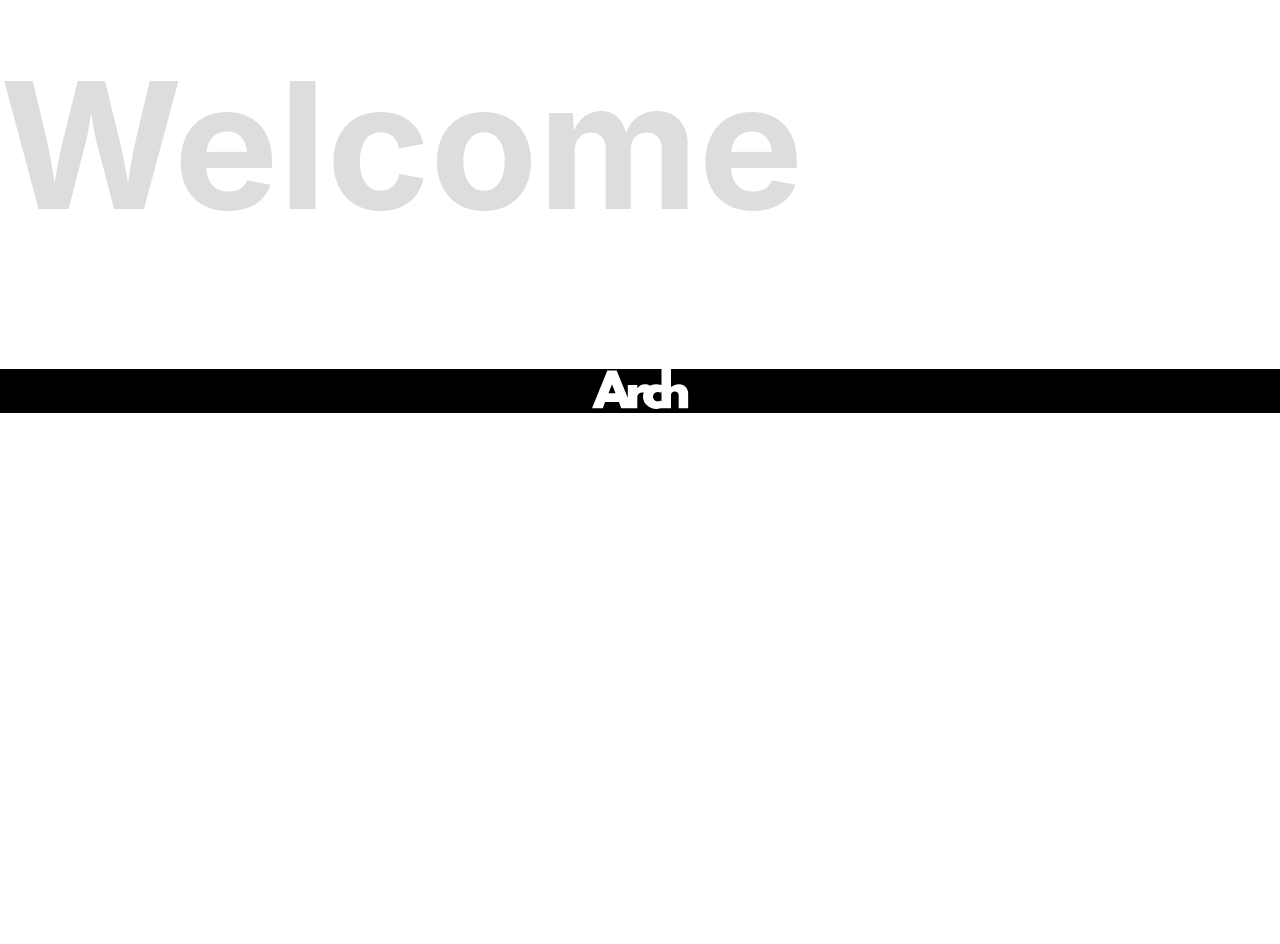
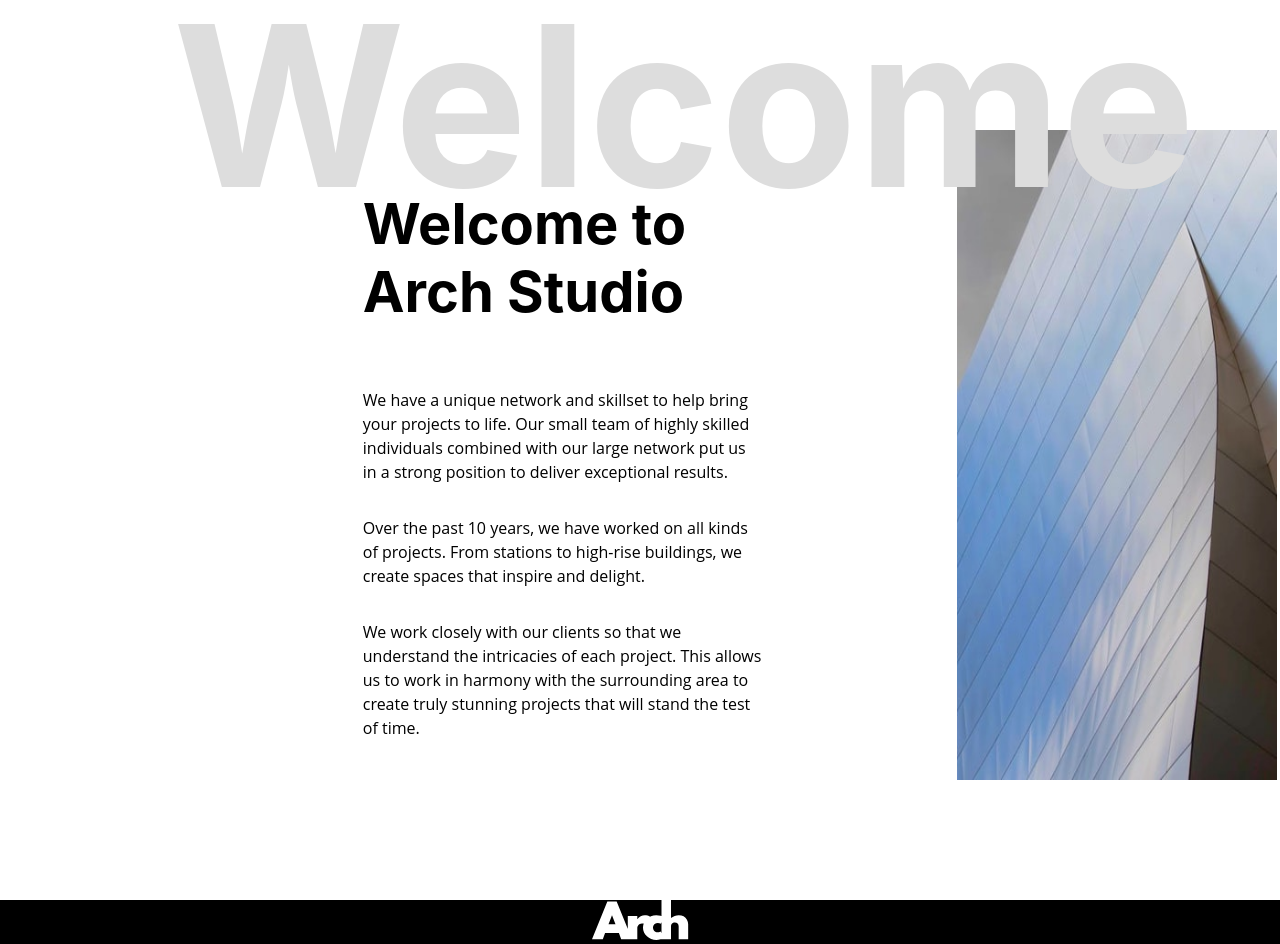
Before and after one commit to FIRASBN/challenge1, a React (Create React App) app: page / in a window 1280 px wide. Shown: the part 960-1904 px from the top of the page. Before the commit the page ends 1373 px from the top, so only its background shows below. Built offline with nearby package versions, Linux system fonts and the light colour scheme.

Commit message:
Refactor welcome component and styles: update image URLs, enhance layout, and improve text content

```diff
--- a/src/App.css
+++ b/src/App.css
@@ -95,19 +95,19 @@ main::before {
 }
 
 .bg-image-1::before {
-  background-image: url('assets/home/desktop/image-hero-paramour.jpg');
+  background-image: url("assets/home/desktop/image-hero-paramour.jpg");
 }
 
 .bg-image-2::before {
-  background-image: url('assets/home/desktop/image-hero-federal.jpg');
+  background-image: url("assets/home/desktop/image-hero-federal.jpg");
 }
 
 .bg-image-3::before {
-  background-image: url('assets/home/desktop/image-hero-seraph.jpg');
+  background-image: url("assets/home/desktop/image-hero-seraph.jpg");
 }
 
 .bg-image-4::before {
-  background-image: url('assets/home/desktop/image-hero-trinity.jpg');
+  background-image: url("assets/home/desktop/image-hero-trinity.jpg");
 }
 
 .containermain {
@@ -153,7 +153,6 @@ main::before {
   position: absolute;
   bottom: 8px;
   left: -124px;
-
 }
 
 .pagination a {
@@ -177,16 +176,54 @@ main::before {
 
 .footer-container {
   background: #000;
+  width: 100%;
 }
 
-
 .welc-container {
-  display:flex;
+  display: flex;
   justify-content:flex-start;
-  align-items: center;
+  flex-direction: column ;
+  width: 73%;
+  margin: 50px auto;
+  height: 110vh;
+}
+.welc-container h1 {
+  color: #ddd;
+  font-size: 14rem;
+  z-index: 1;
+  margin: 0;
+  text-align: left;
+}
+.welc-container img {
+  width: 320px;
+  height: 650px;
+  z-index: -1;
+  position: absolute;
+  margin-left: 784px;
+  margin-top: 160px;
 
 }
-.welc-container h1 {
-  color :#ddd ;
-  font-size: 11rem;
+
+.par-container {
+  position: absolute;
+  width: 400px;
+  margin-left: 190px;
+  margin-top: 220px;
+  display: flex;
+  flex-direction: column;
+  justify-content: center;
 }
+
+.par-container h2 {
+  text-align: left;
+  font-size: 3.5rem;
+  margin-top: 0;
+  font-weight: bold;
+}
+
+.par-container p {
+  font-size: 1em;
+  line-height: 1.5;
+  text-align: left;
+  font-family: 'Open Sans', sans-serif;
+}
--- a/src/welcom.js
+++ b/src/welcom.js
@@ -1,12 +1,36 @@
 import React from "react";
 import "./App.css";
+import welcomeImage from "./assets/home/desktop/image-welcome.jpg";
 
-function welcome() {
+function Welcome() {
   return (
     <div className="welc-container">
       <h1>Welcome</h1>
+      <div className="par-container">
+        <h2>
+          Welcome to <span>Arch Studio</span>
+        </h2>
+        <p>
+          We have a unique network and skillset to help bring your projects to
+          life. Our small team of highly skilled individuals combined with our
+          large network put us in a strong position to deliver exceptional
+          results.
+        </p>
+        <p>
+          Over the past 10 years, we have worked on all kinds of projects. From
+          stations to high-rise buildings, we create spaces that inspire and
+          delight.
+        </p>
+        <p>
+          We work closely with our clients so that we understand the intricacies
+          of each project. This allows us to work in harmony with the
+          surrounding area to create truly stunning projects that will stand the
+          test of time.
+        </p>
+      </div>
+      <img src={welcomeImage} alt="welcome img" />
     </div>
   );
 }
 
-export default welcome;
+export default Welcome;
```
